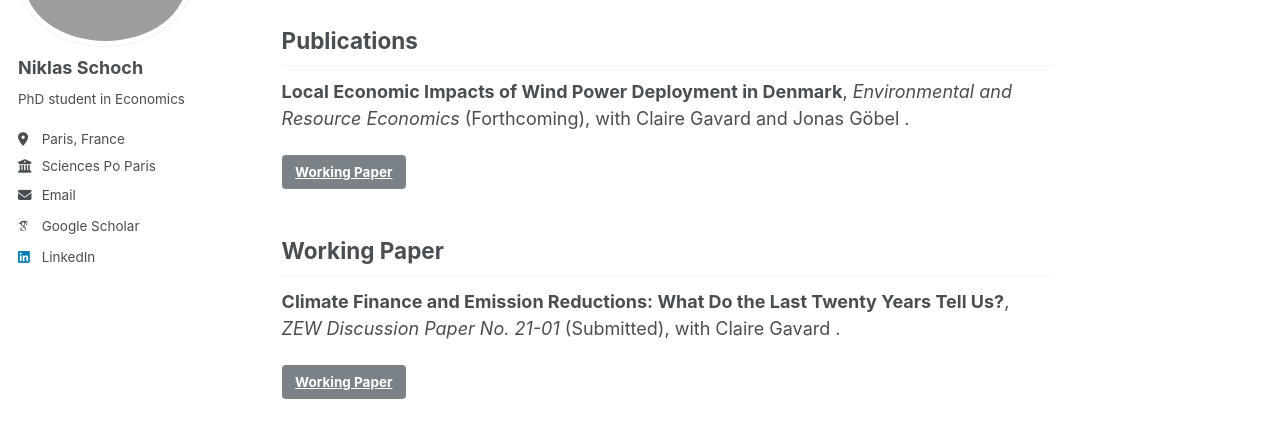
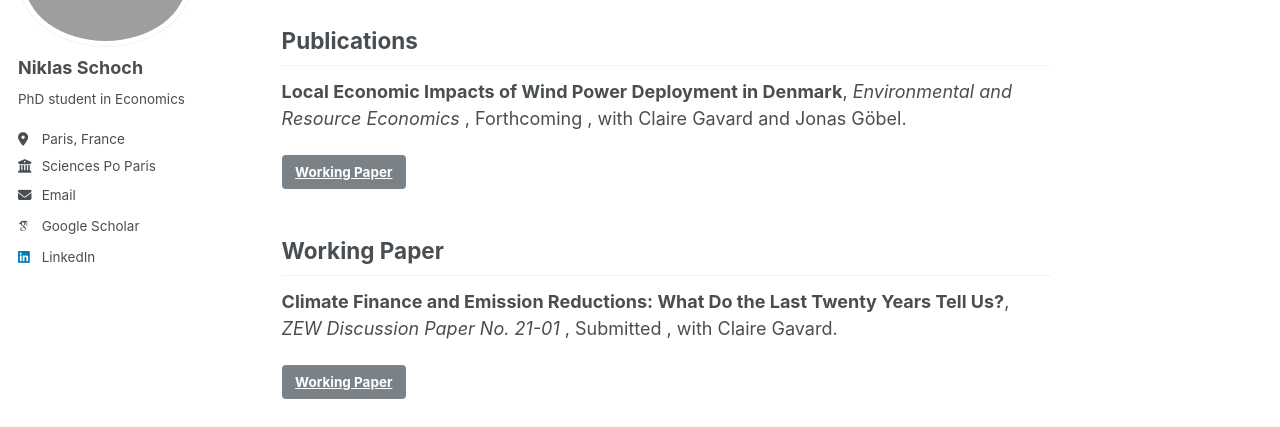
Before and after one commit to niklasschoch/niklasschoch.github.io, a Jekyll site: the page built from _pages/research.md, in a window 1280 px wide and 1198 px high. Shown: the part 193-620 px from the top of the window. Built offline with Jekyll 4.4.1, drawn with Linux system fonts in a browser that asks for light colours; some web fonts are replaced.

Commit message:
Update research.md
Signed-off-by: niklasschoch <74817881+niklasschoch@users.noreply.github.com>

```diff
--- a/_pages/research.md
+++ b/_pages/research.md
@@ -18,27 +18,27 @@ Welcome to my research page.
 <div style="margin-bottom: 2rem;">
   <p>
     <strong>{{ item.title }}</strong>{% if item.venue %}, <em>{{ item.venue }}</em>{% endif %}
-    {% if item.citation %} ({{ item.citation }}), with {% endif %}
+    {% if item.citation %}, {{ item.citation }}{% endif %}
     {% if category != "Work in Progress" and item.authors %}
+      , with
       {% assign author_count = item.authors | size %}
       {% if author_count == 1 %}
-        {{ item.authors[0] }}
+        {{ item.authors[0] -}}
       {% elsif author_count == 2 %}
-        {{ item.authors[0] }} and {{ item.authors[1] }}
-        {% else %}
-          {% for author in item.authors %}
-            {% assign i = forloop.index0 %}
-            {% assign last = author_count | minus: 1 %}
-            {% if i < last - 1 %}
-              {{ author }},
-            {% elsif i == last - 1 %}
-              {{ author }} and
-            {% else %}
-              {{ author -}}
-            {% endif %}
-          {% endfor %}
-        {% endif %}
-      .
+        {{ item.authors[0] }} and {{ item.authors[1] -}}
+      {% else %}
+        {% for author in item.authors %}
+          {% assign i = forloop.index0 %}
+          {% assign last = author_count | minus: 1 %}
+          {% if i < last - 1 %}
+            {{ author }},
+          {% elsif i == last - 1 %}
+            {{ author }} and
+          {% else %}
+            {{ author -}}
+          {% endif %}
+        {% endfor %}
+      {% endif -%}.
     {% endif %}
   </p>
 
```
